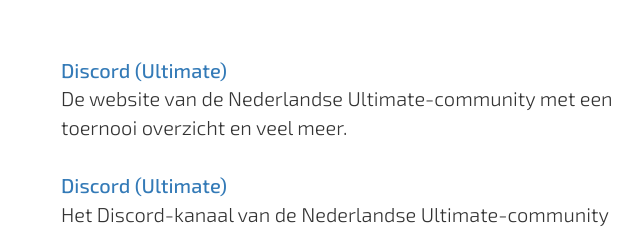
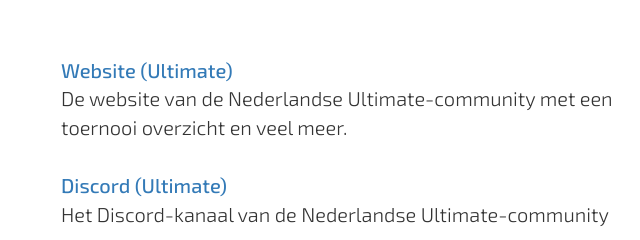
Before and after one commit to SmashNL/SmashNL.github.io, a plain HTML site: page index.html in a window 1280 px wide. Shown: the part 261-501 px from the top of the page, 384-1024 px from the left. Drawn offline with nearby package versions, Linux system fonts and the light colour scheme.

Commit message:
Update index.html

```diff
--- a/index.html
+++ b/index.html
@@ -56,7 +56,7 @@
                     <img src="images/smash-nederland-logo.png" alt="Smash Nederland logo" class="hidden-xs" />
                 </dt>
                 <dd>
-                    <a href="https://discordapp.com/invite/zDP8xw7" target="_blank">Discord (Ultimate)</a>
+                    <a href="https://smash-nederland.nl/" target="_blank">Website (Ultimate)</a>
                     <br>
                     De website van de Nederlandse Ultimate-community met een toernooi overzicht en veel meer.
                 </dd>
```
